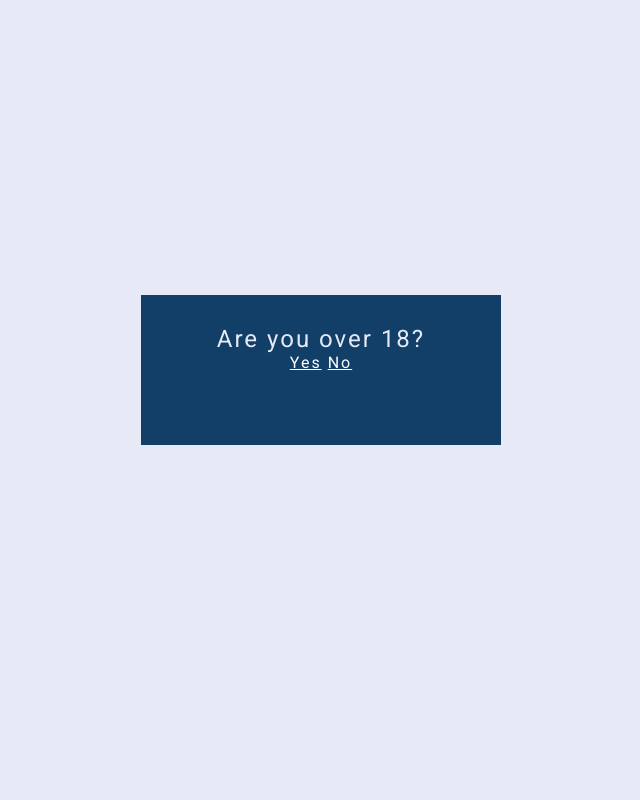
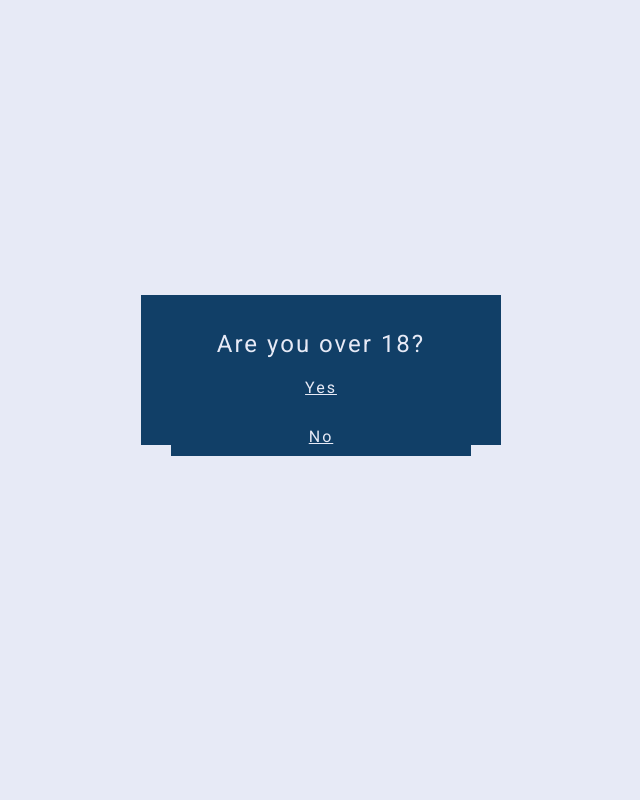
Before and after one commit to yahsuanlinus/felixvestra.com, a website: page index.html in a window 1280 px wide. Shown: the top 800 px of the page, without its empty margins (314-954 px from the left). Drawn offline with Linux system fonts and the light colour scheme.

Commit message:
change verification style

```diff
--- a/scss/_verification.scss
+++ b/scss/_verification.scss
@@ -28,8 +28,9 @@
     margin-top: -105px;
     margin-left: -185px;
     box-sizing: border-box;
+    border-top: 5px solid $primary-color;
 
-    &a {
+    a {
         background-color: $primary-color;
         color: $secondary-color;
         padding: 10px 20px;
```
Also changed, not shown: css/main.css.
